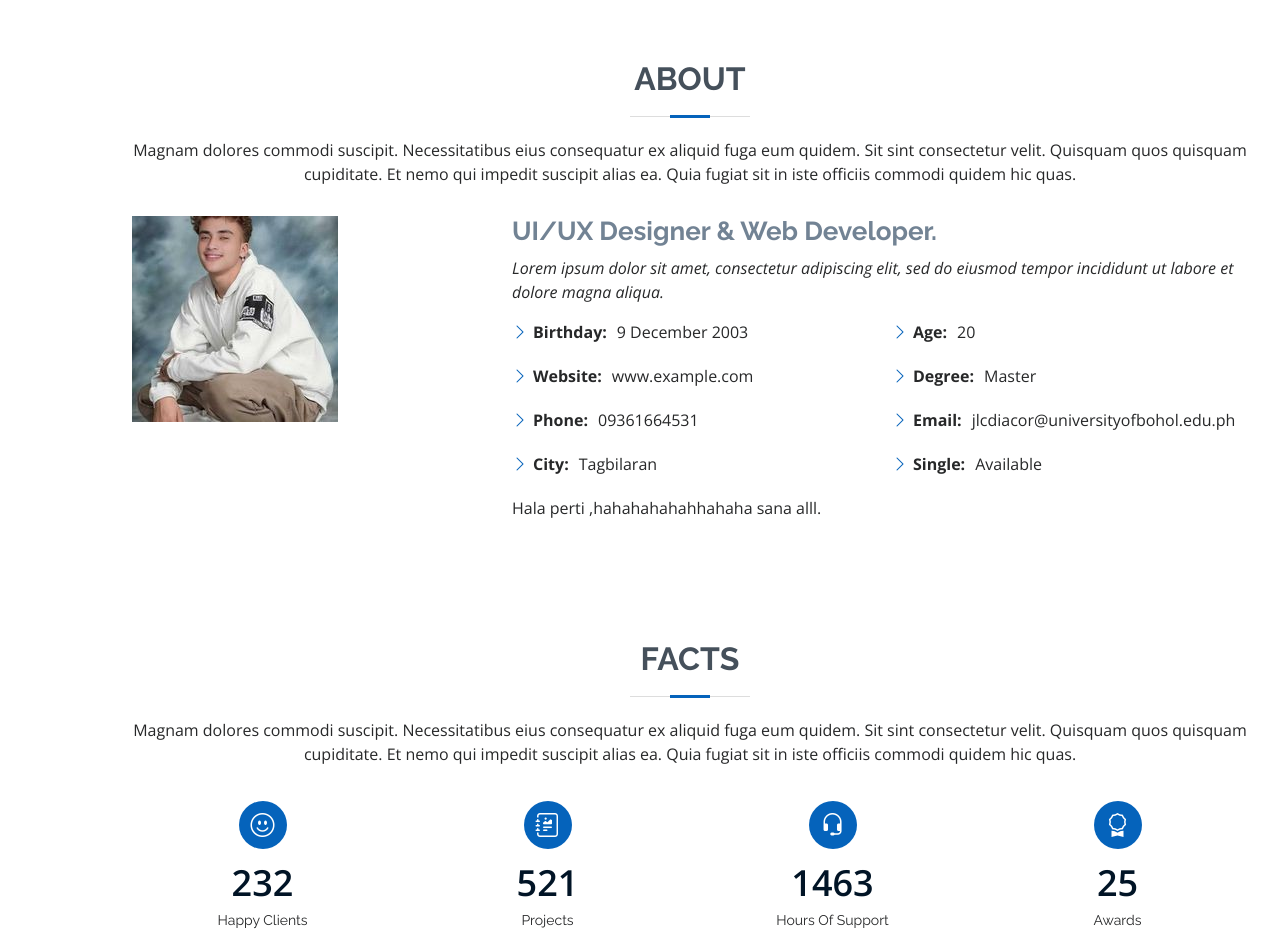
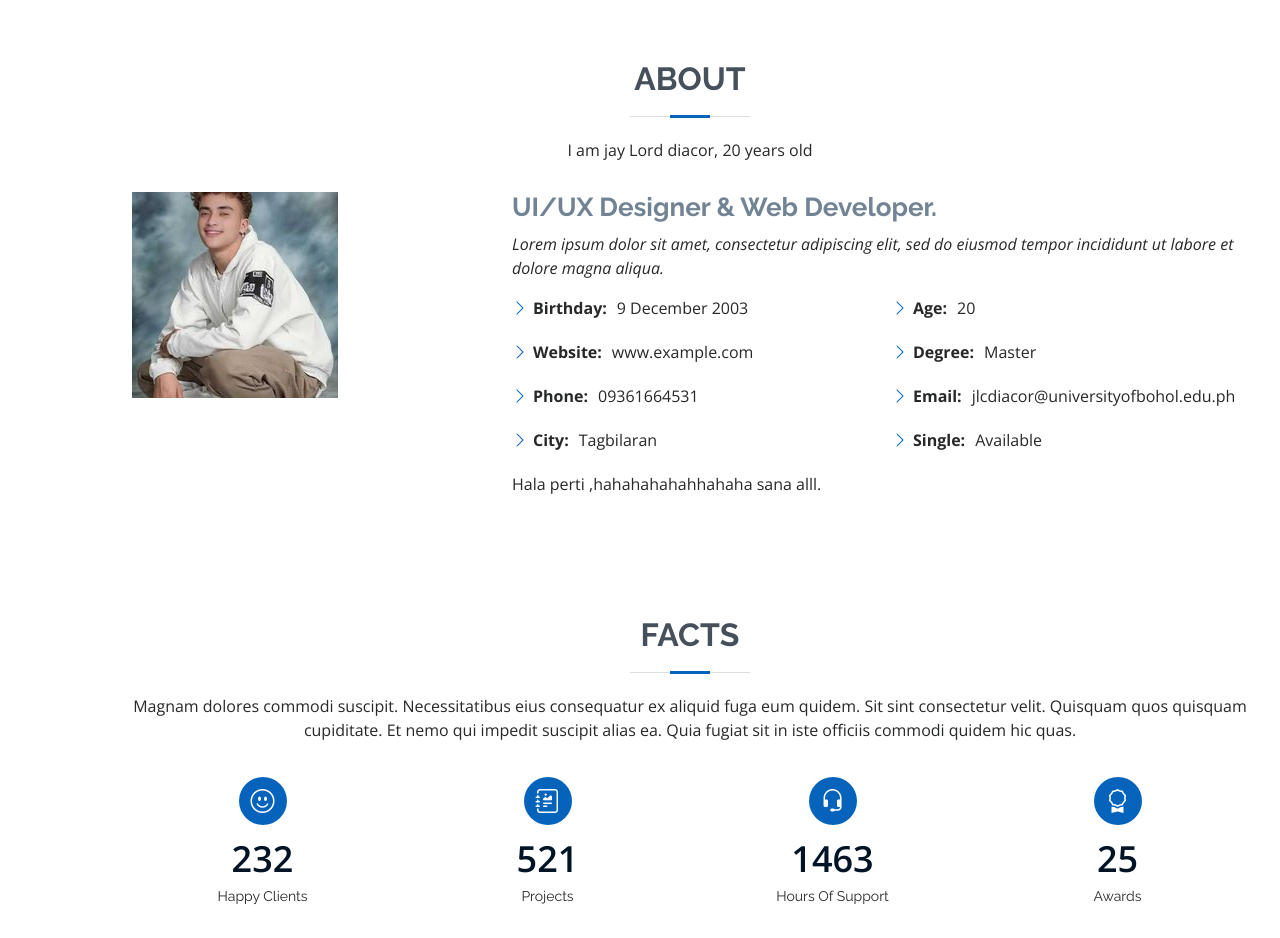
Before and after one commit to JLcut/dev-portfolio, a plain HTML site: page index.html in a window 1280 px wide. Shown: the part 800-1738 px from the top of the page. Drawn offline with nearby package versions, Linux system fonts and the light colour scheme.

Commit message:
Update index.html

```diff
--- a/index.html
+++ b/index.html
@@ -80,7 +80,7 @@
 
         <div class="section-title">
           <h2>About</h2>
-          <p>Magnam dolores commodi suscipit. Necessitatibus eius consequatur ex aliquid fuga eum quidem. Sit sint consectetur velit. Quisquam quos quisquam cupiditate. Et nemo qui impedit suscipit alias ea. Quia fugiat sit in iste officiis commodi quidem hic quas.</p>
+          <p>I am jay Lord diacor, 20 years old</p>
         </div>
 
         <div class="row">
```
